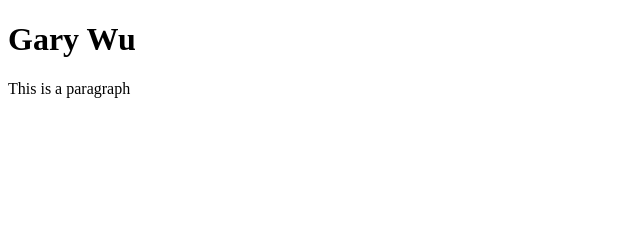
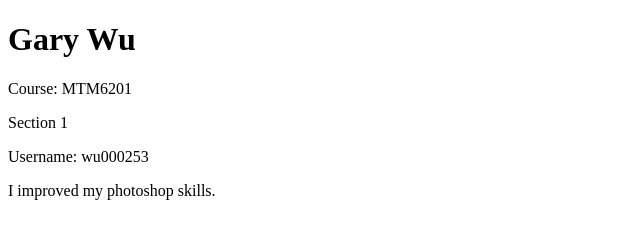
Before and after one commit to MidoriFang/wu000253.github.io, a plain HTML site: page index.html in a window 1280 px wide. Shown: the whole page, without its empty margins (0-640 px from the left). Drawn offline with Linux system fonts and the light colour scheme.

Commit message:
Finishes GitHub Pages

```diff
--- a/index.html
+++ b/index.html
@@ -8,6 +8,9 @@
 </head>
 <body>
     <h1>Gary Wu</h1>
-    <p>This is a paragraph</p>
+    <p>Course: MTM6201</p>
+    <p>Section 1</p>
+    <p>Username: wu000253</p>
+    <p>I improved my photoshop skills.</p>
 </body>
 </html>
```
